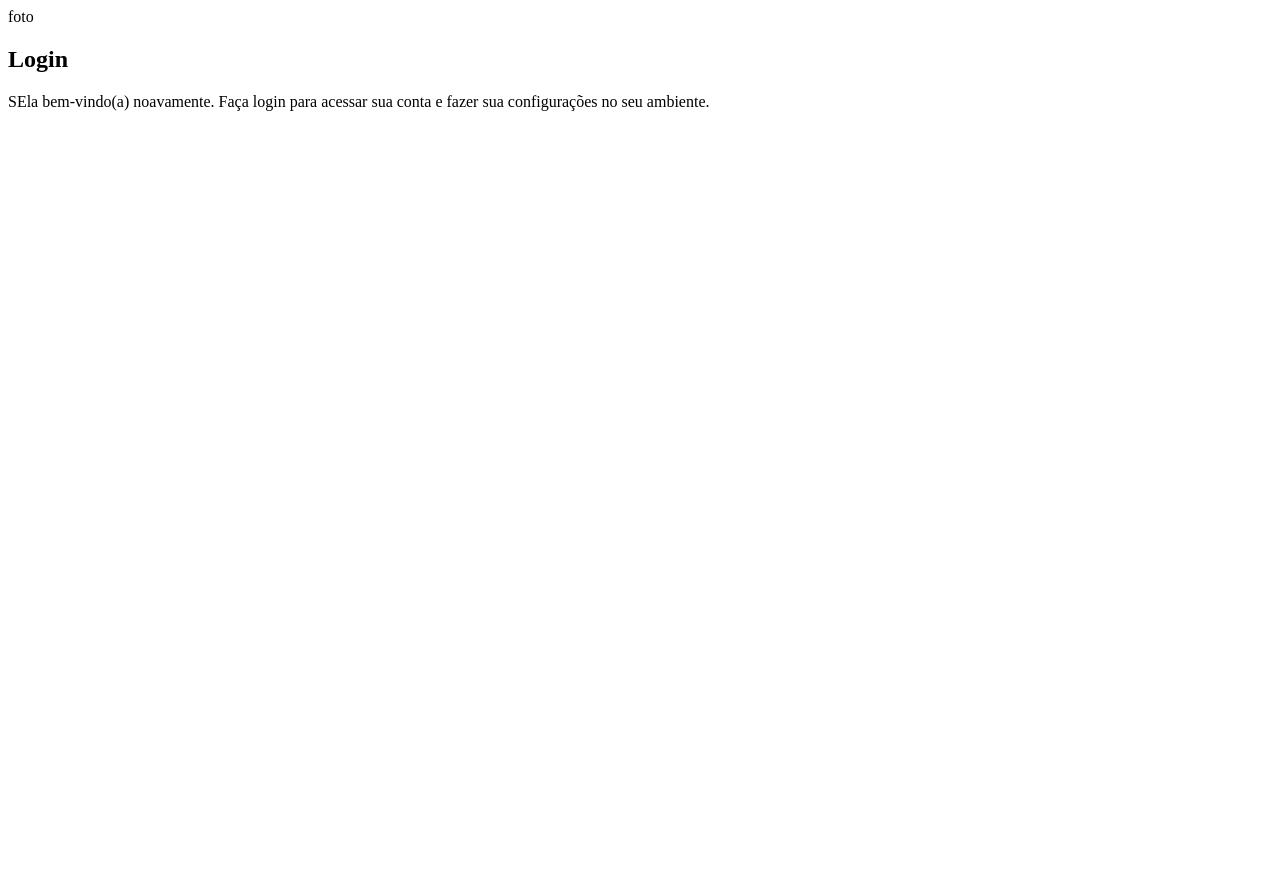
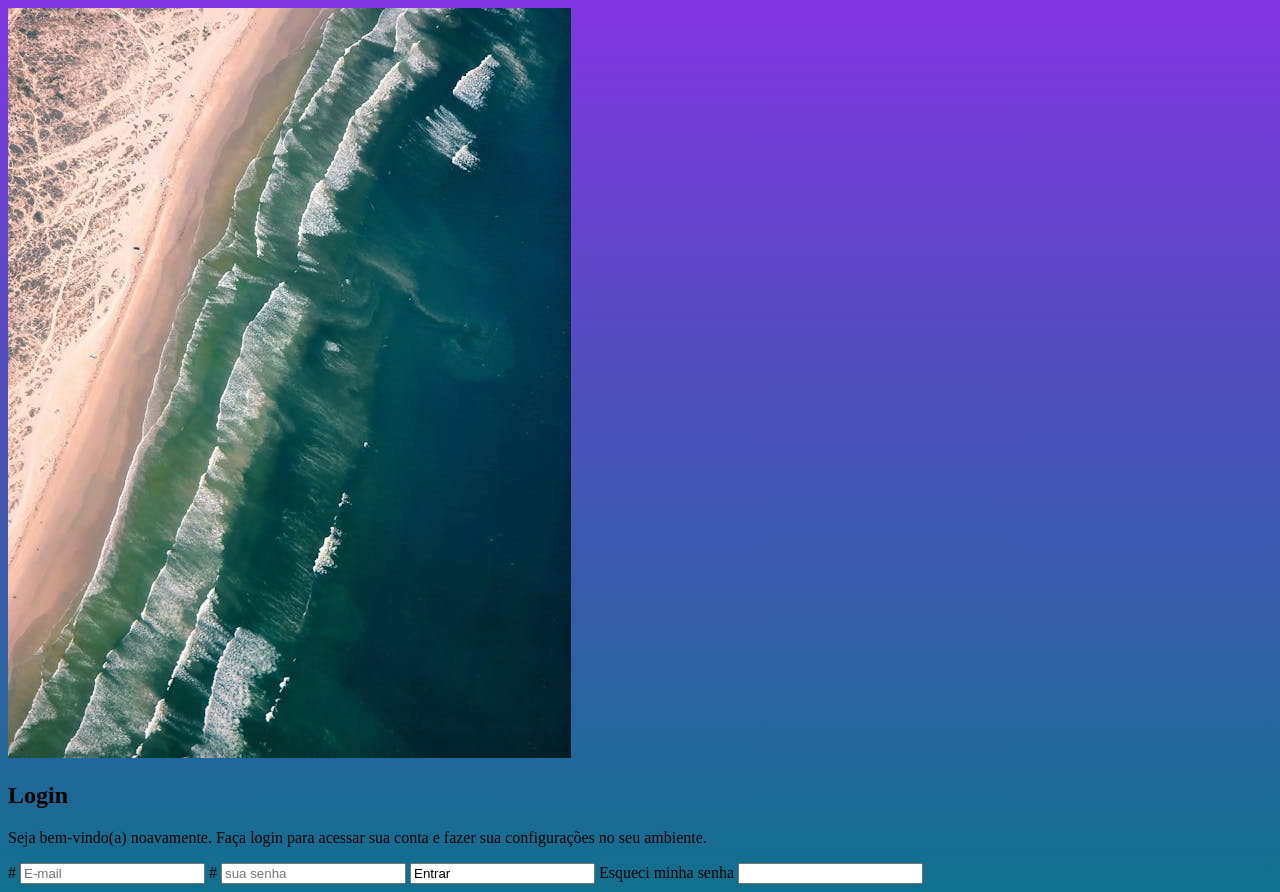
Before and after one commit to euSamuelmedeiros/projeto-login, a plain HTML site: page index.html in a window 1280 px wide. Before the commit the page ends 800 px from the top, so only its background shows below. Drawn offline with Linux system fonts and the light colour scheme.

Commit message:
estudando

```diff
--- a/estilos/style.css
+++ b/estilos/style.css
@@ -1 +1,5 @@
 @charset "UTF-8";
+
+body {
+    background-image: linear-gradient(to bottom, rgb(129, 54, 226), rgb(16, 112, 141));
+}
--- a/index.html
+++ b/index.html
@@ -11,20 +11,30 @@
      <main>
           <section id="login">
                  <div id="imagens">
-                       foto
+                       <img src="imagens/free-photo-of-cabo-costeiro.jpeg" alt="">
                  </div>
                 <div id="formulario">
                     <h1>Login</h1>
-                    <p>SEla bem-vindo(a) noavamente. Faça login para acessar sua conta e fazer sua configurações no seu ambiente.</p>
-                    <form action="#" method="post">
+                    <p>Seja bem-vindo(a) noavamente. Faça login para acessar sua conta e fazer sua configurações no seu ambiente.</p>
+
+                    <form action="#" method="post" autocomplete="on">
+
+                        <label for="iimail">#</label>
+                        <input type="email" name="email" id="iimail" required placeholder="E-mail">
+
+                        <label for="isenha">#</label>
+                        <input type="password" name="senha" id="isenha" required min="0" max="20" placeholder="sua senha">
+
+                        <input type="text" value="Entrar">
+
+                         <label for="itext">Esqueci minha senha</label>
+                        <input type="text" name="tex" id="itext">
 
 
 
 
 
                     </form>
-
-
                 </div>
           </section>
      </main>
```
Also changed, not shown: imagens/free-photo-of-cabo-costeiro.jpeg (added).
